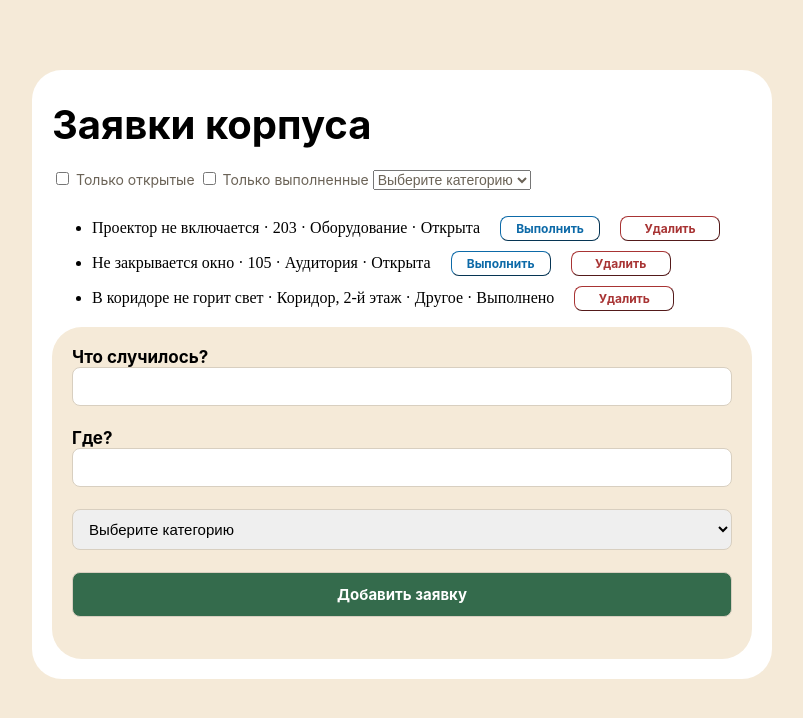
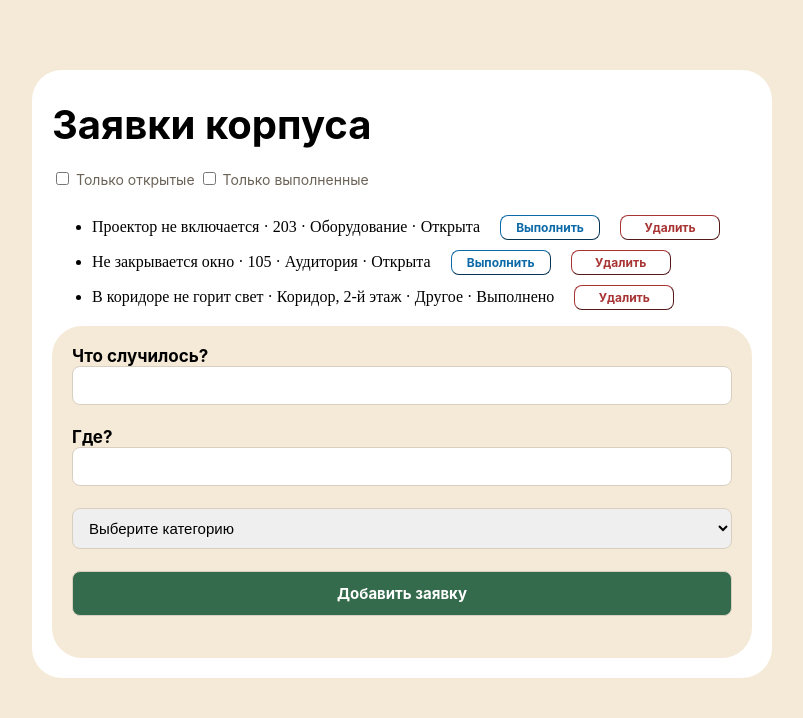
Before and after one commit to LanaLeun/ticket-board, a plain HTML site: page index.html in a window 1280 px wide. Shown: the whole page, without its empty margins (238-1041 px from the left). Drawn offline with Linux system fonts and the light colour scheme.

Commit message:
Add files via upload

```diff
--- a/index.html
+++ b/index.html
@@ -16,12 +16,6 @@
         <label class="checkbox" for="showHint">Только открытые</label>
         <input type="checkbox" id="showHiiint">
         <label class="checkbox" for="showHiiint">Только выполненные</label>
-        <select id="categoryListUp" class="checkbox">
-            <option value="">Выберите категорию</option>
-            <option value="Оборудование">Оборудование</option>
-            <option value="Аудитория">Аудитория</option>
-            <option value="Другое">Другое</option>
-        </select>
     </div>
 
     <ul id="ticketList"></ul>
--- a/index.js
+++ b/index.js
@@ -17,10 +17,11 @@ const messageAdd = document.getElementById("messageAdd")
 const ticketList = document.getElementById("ticketList")
 const showHint = document.getElementById("showHint")
 const showHiiint = document.getElementById("showHiiint")
-const categoryListUp = document.getElementById("categoryListUp")
 
 function cleanTickedList() {
     ticketList.innerHTML = ""
+
+
 
     if (tickets.length === 0) {
         const item = document.createElement("li")
```
